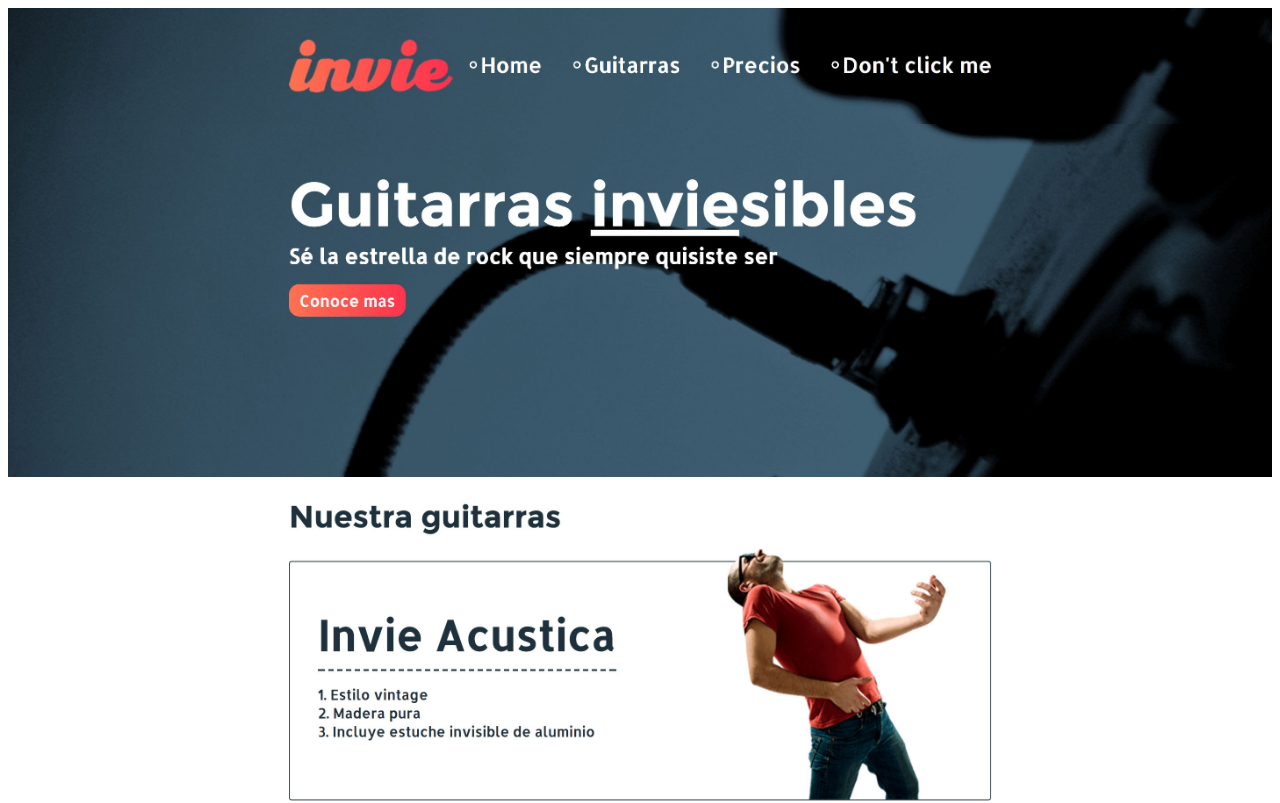
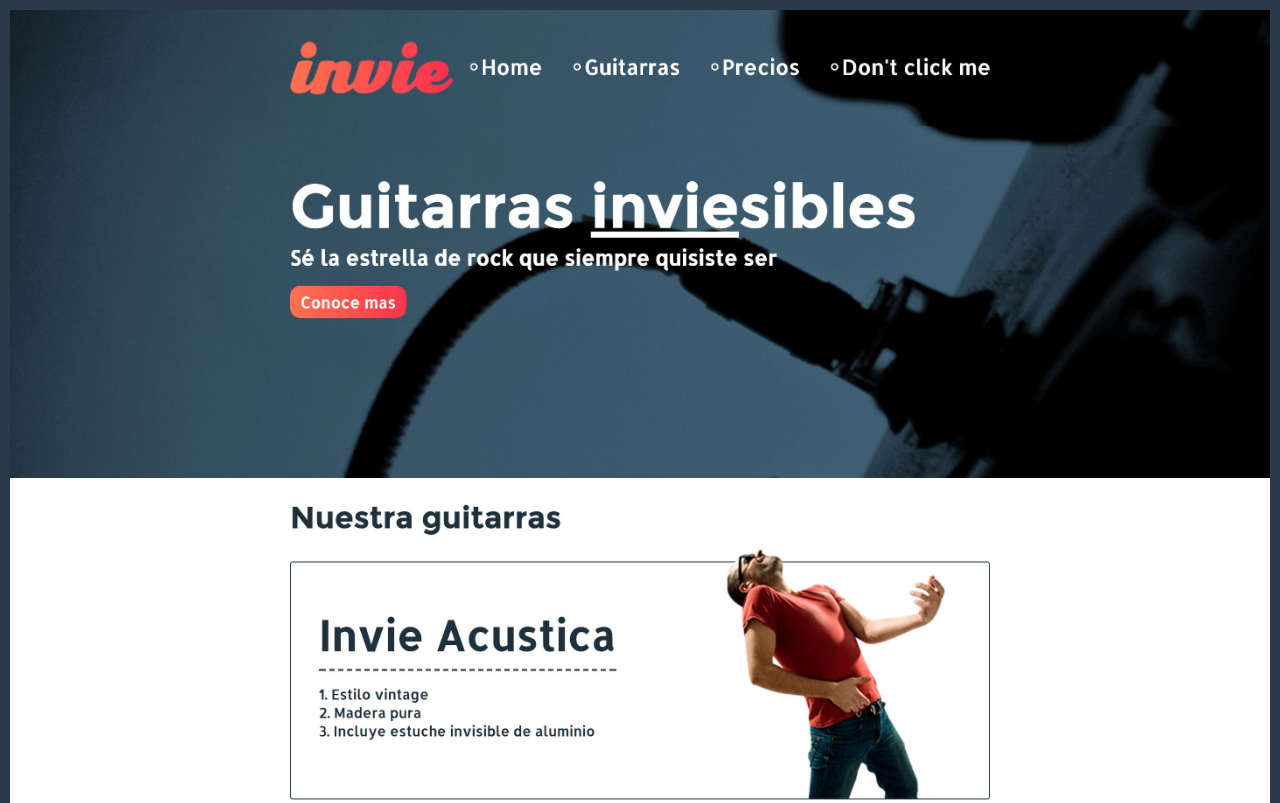
Before and after one commit to eqznava/invie-gitGithub, a plain HTML site: page index.html in a window 1280 px wide. Shown: the top 803 px of the page. Drawn offline with Linux system fonts and the light colour scheme.

Commit message:
hotfix-1

```diff
--- a/index.html
+++ b/index.html
@@ -4,8 +4,9 @@
     <meta charset="utf-8">
     <title>Invie</title>
     <style media="screen">
-      body}{
+      body{
         margin: 0;
+        border: 10px solid #2B3A48;
       }
       img{
         max-width: 100%;
```
